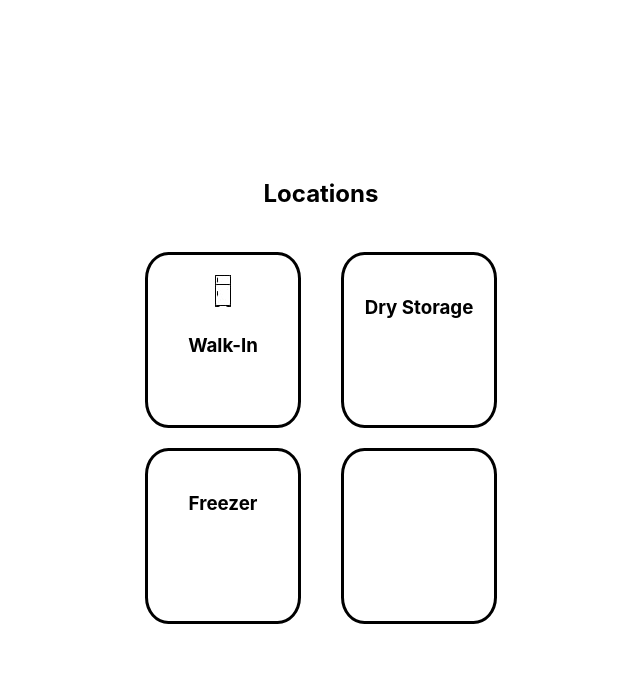
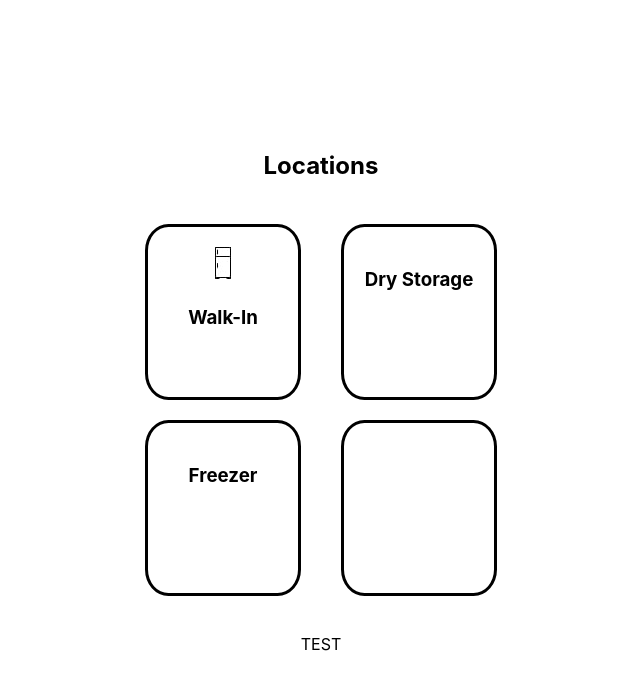
Before and after one commit to DesignerDeveloperDove/Zaiko_Inventory, a React app in the folder Zaiko/: page /home in a window 1280 px wide. Shown: the top 690 px of the page, without its empty margins (319-959 px from the left). Built offline with nearby package versions, Linux system fonts and the light colour scheme; the HTML template or start-up script is replaced by a standard one.

Commit message:
Axios added for APIs

```diff
--- a/Zaiko/package.json
+++ b/Zaiko/package.json
@@ -11,6 +11,7 @@
   },
   "dependencies": {
     "20": "^1.0.0",
+    "axios": "^1.8.1",
     "dom": "^0.0.3",
     "react": "^18.3.1",
     "react-dom": "^18.3.1",
--- /dev/null
+++ b/Zaiko/src/Pages/Components/Data.jsx
@@ -0,0 +1,10 @@
+import React from "react";
+function DataInfo(){
+    return(
+        <>
+        <p>TEST</p>
+
+        </>
+    )
+}
+export default DataInfo
--- a/Zaiko/src/Pages/Home.jsx
+++ b/Zaiko/src/Pages/Home.jsx
@@ -1,5 +1,5 @@
 import React from "react";
-
+import DataInfo from "./Components/Data";
 
 function Home(){
     return(
@@ -20,6 +20,8 @@ function Home(){
             </div>
         </div>
 
+
+        <DataInfo />
         </>
     )
 }
```
Also changed, not shown: 1 other file (tests, documents, lock files or other folders).
